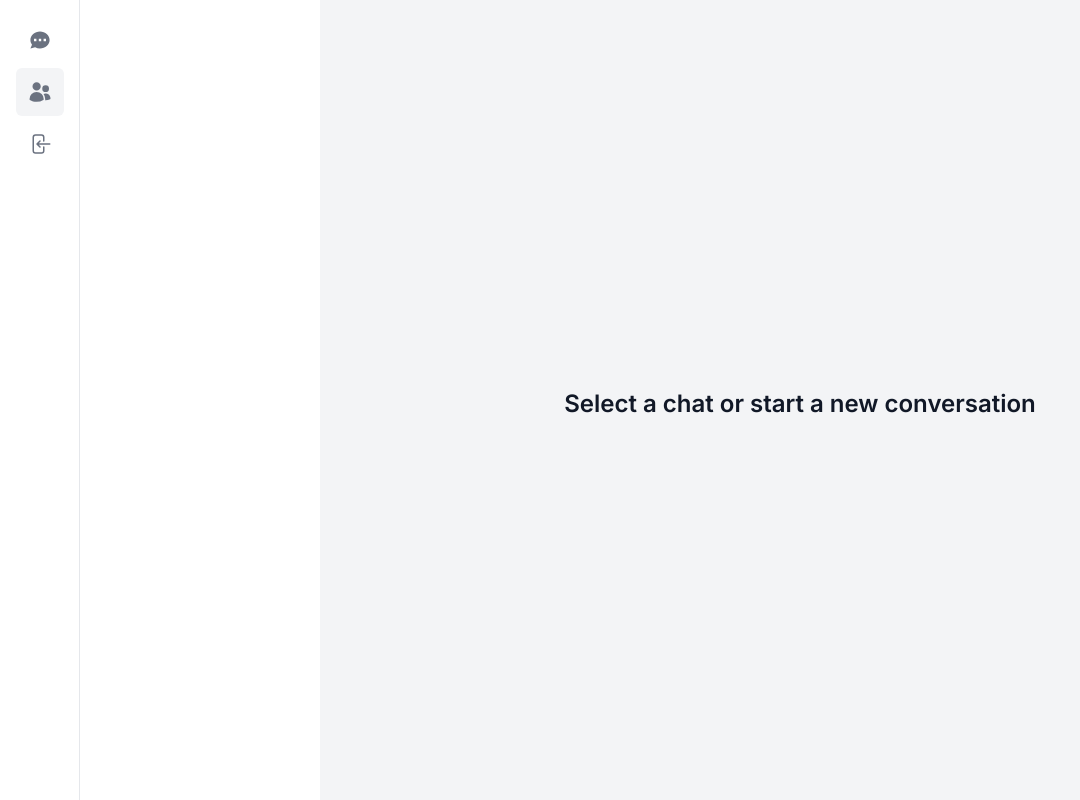
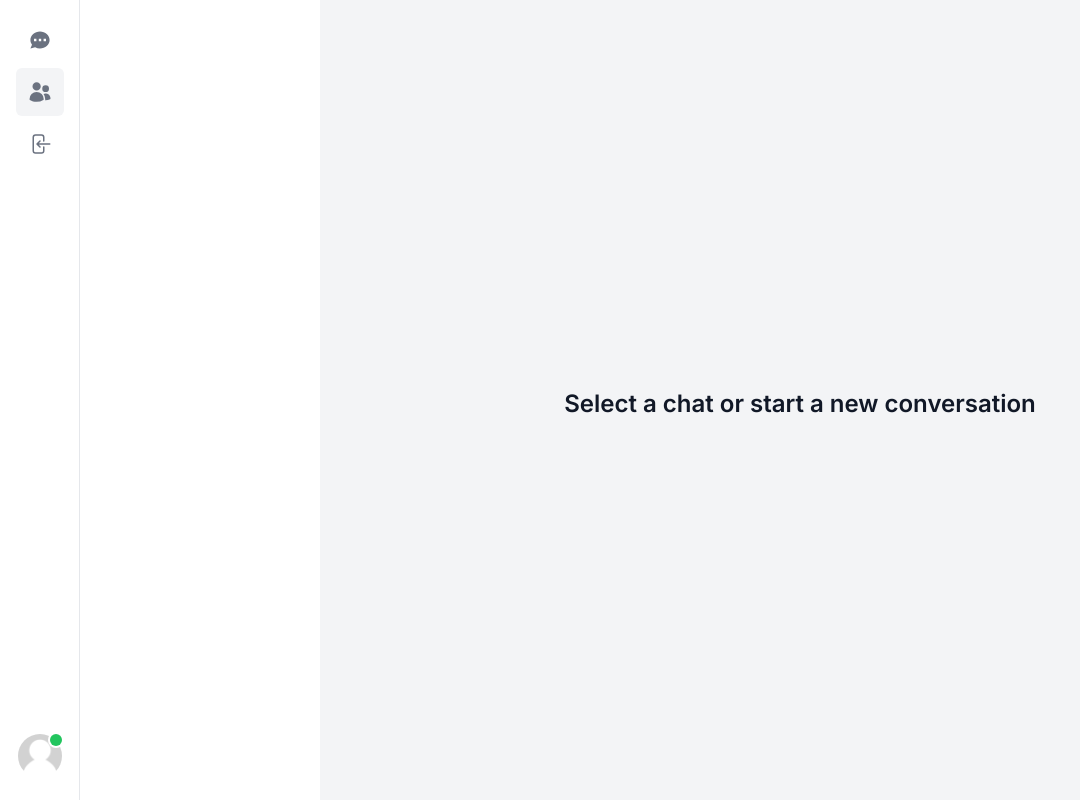
Before and after one commit to vkasyan76/messenger-clone, a Next.js app: page /users in a window 1280 px wide. Shown: the whole page, without its empty margins (0-1080 px from the left). Built offline with nearby package versions, Linux system fonts and the light colour scheme; no server answers.

Commit message:
Actions and User Avatar

```diff
--- /dev/null
+++ b/app/actions/getCurrentUser.ts
@@ -0,0 +1,29 @@
+import prisma from "@/app/libs/prismadb";
+
+import getSession from "./getSession";
+
+const getCurrentUser = async () => {
+  try {
+    const session = await getSession();
+
+    if (!session?.user?.email) {
+      return null;
+    }
+
+    const currentUser = await prisma.user.findUnique({
+      where: {
+        email: session.user.email as string,
+      },
+    });
+
+    if (!currentUser) {
+      return null;
+    }
+
+    return currentUser;
+  } catch (error: any) {
+    return null;
+  }
+};
+
+export default getCurrentUser;
--- /dev/null
+++ b/app/actions/getSession.ts
@@ -0,0 +1,7 @@
+import { getServerSession } from "next-auth";
+
+import { authOptions } from "../api/auth/[...nextauth]/route";
+
+export default async function getSession() {
+  return await getServerSession(authOptions);
+}
--- /dev/null
+++ b/app/components/Avatar.tsx
@@ -0,0 +1,33 @@
+"use client";
+
+import { User } from "@prisma/client";
+import Image from "next/image";
+
+interface AvatarProps {
+  user?: User;
+}
+const Avatar: React.FC<AvatarProps> = ({ user }) => {
+  return (
+    <div className="relative">
+      <div
+        //   inline-block will wrap the element to prevent the text inside from extending beyond its parent.
+        // overflow-hidden utility to clip any content within an element that overflows the bounds of that element.
+        className="relative inline-block rounded-full
+          overflow-hidden h-9 w-9 md:h-11 md:w-11 "
+      >
+        {/* PLACEHOLDER IMAGE */}
+        <Image
+          alt="Avatar"
+          src={user?.image || "/images/placeholder.jpg"}
+          fill
+        />
+      </div>
+      <span
+        className="absolute block rounded-full bg-green-500 ring-2 ring-white
+            top-0 right-0  h-2 w-2 md:h-3 md:w-3"
+      />
+    </div>
+  );
+};
+
+export default Avatar;
--- a/app/components/sidebar/DesktopSidebar.tsx
+++ b/app/components/sidebar/DesktopSidebar.tsx
@@ -5,10 +5,17 @@
 
 import useRoutes from "@/app/hooks/useRoutes";
 import DesktopItem from "./DesktopItem";
+import Avatar from "../Avatar";
 
-const DesktopSidebar = () => {
+interface DesktopSidebarProps {
+  currentUser: User;
+}
+
+const DesktopSidebar: React.FC<DesktopSidebarProps> = ({ currentUser }) => {
   const routes = useRoutes();
   const [isOpen, setIsOpen] = useState(false);
+
+  console.log({ currentUser });
 
   return (
     <div
@@ -30,6 +37,14 @@
           ))}
         </ul>
       </nav>
+      <nav className="mt-4 flex flex-col justify-between items-center">
+        <div
+          onClick={() => setIsOpen(true)}
+          className="cursor-pointer hover:opacity-75 transition"
+        >
+          <Avatar user={currentUser} />
+        </div>
+      </nav>
     </div>
   );
 };
--- a/app/components/sidebar/Sidebar.tsx
+++ b/app/components/sidebar/Sidebar.tsx
@@ -1,16 +1,18 @@
 import React from "react";
 import DesktopSidebar from "./DesktopSidebar";
 import MobileFooter from "./MobileFooter";
+import getCurrentUser from "@/app/actions/getCurrentUser";
 
 export default async function Sidebar({
   children,
 }: {
   children: React.ReactNode;
 }) {
+  const currentUser = await getCurrentUser();
   return (
     <div className="h-full">
       <MobileFooter />
-      <DesktopSidebar />
+      <DesktopSidebar currentUser={currentUser!} />
       <main className="lg:pl:20 h-full"> {children}</main>
     </div>
   );
--- a/next.config.mjs
+++ b/next.config.mjs
@@ -1,4 +1,12 @@
 /** @type {import('next').NextConfig} */
-const nextConfig = {};
+const nextConfig = {
+  images: {
+    domains: [
+      "res.cloudinary.com",
+      "avatars.githubusercontent.com",
+      "lh3.googleusercontent.com",
+    ],
+  },
+};
 
 export default nextConfig;
```
